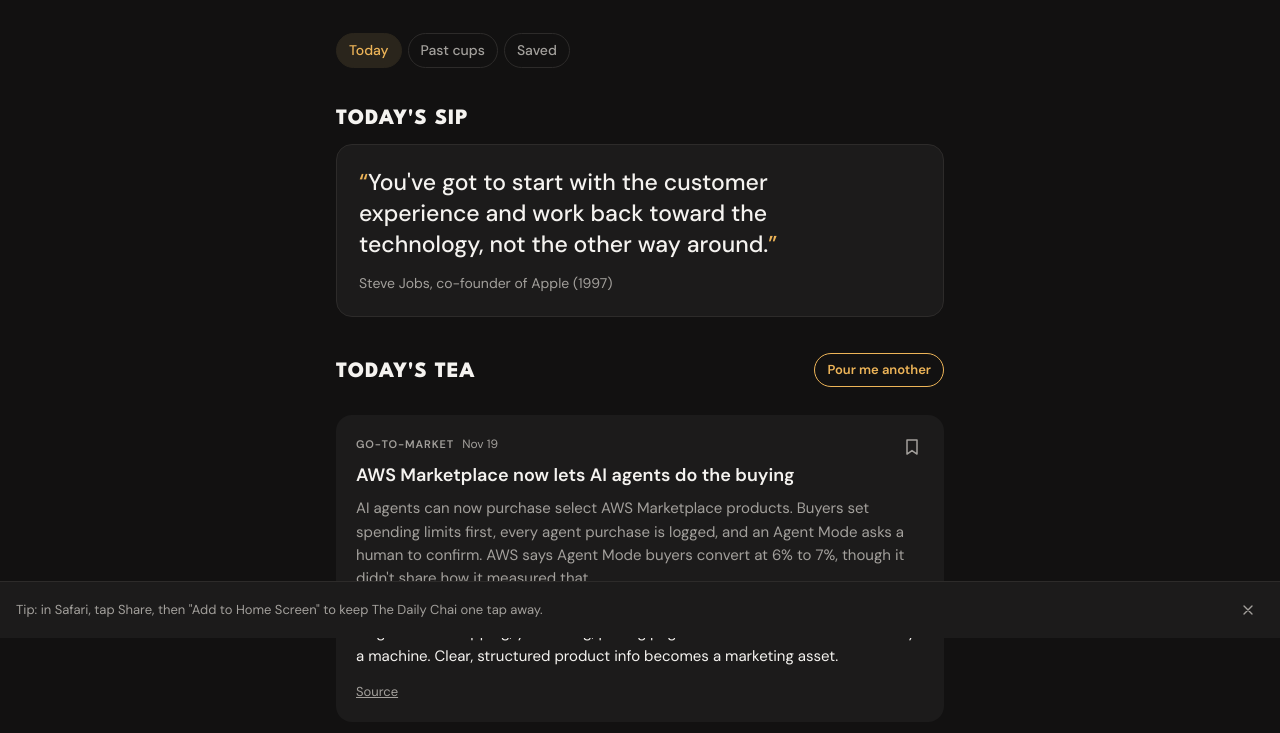
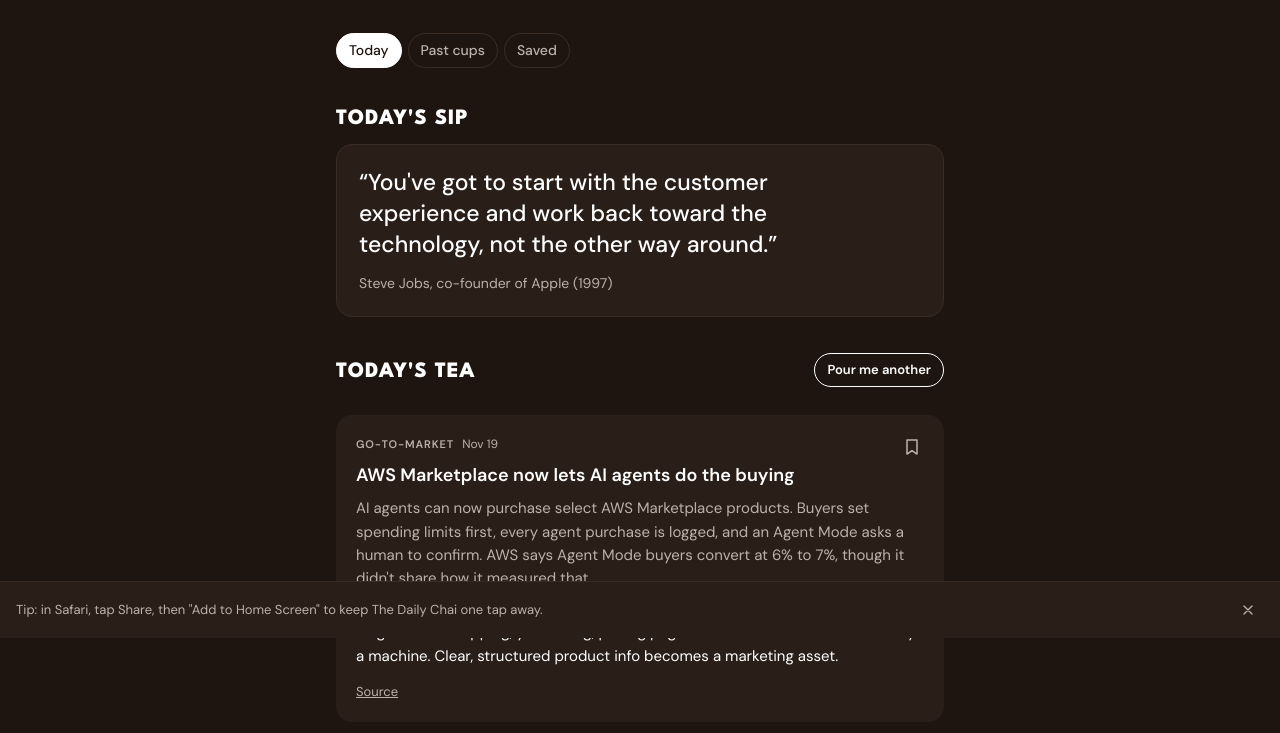
Before and after one commit to jennachailatte/the-daily-chai, a plain HTML site: page index.html in a window 1280 px wide. Shown: the part 162-895 px from the top of the page. Drawn offline with Linux system fonts and the light colour scheme.

Commit message:
Dark brown and white palette, and a hand-drawn smiling teacup icon
Co-Authored-By: Claude Opus 5.5 <noreply@anthropic.com>
Claude-Session: https://claude.ai/code/session_01Cgd9gUgktFazwuF5X4sTWw

```diff
--- a/index.html
+++ b/index.html
@@ -5,7 +5,7 @@
 <meta name="viewport" content="width=device-width, initial-scale=1, viewport-fit=cover">
 <title>The Daily Chai</title>
 <meta name="description" content="A daily five-minute digest of B2B tech news with product marketing takeaways.">
-<meta name="theme-color" content="#121111">
+<meta name="theme-color" content="#1F1510">
 <meta name="apple-mobile-web-app-capable" content="yes">
 <meta name="mobile-web-app-capable" content="yes">
 <meta name="apple-mobile-web-app-status-bar-style" content="black-translucent">
@@ -18,16 +18,16 @@
 <style>
 /* Layout: one narrow reading column with a tab bar: Today, Past cups, Saved. */
 :root {
-  /* Palette: espresso neutrals with one golden chai accent. Always dark. */
-  --bg: #121111;          /* espresso */
-  --surface: #1C1B1B;     /* cards */
-  --ink: #F5F3F0;         /* steamed milk */
-  --muted: #A3A09C;       /* neutral grey */
-  --line: #2D2B2A;
-  --matcha: #EDB458;      /* golden chai: the one accent */
-  --matcha-soft: #2A251C; /* faint gold tint for selected states */
-  --sage: #1C1B1B;        /* quote card */
-  --chai: #EDB458;
+  /* Palette: two colors only. Dark brown and white. Always dark. */
+  --bg: #1F1510;          /* dark brown */
+  --surface: #2A1E18;     /* cards: a step lighter */
+  --ink: #FFFFFF;         /* white */
+  --muted: #BDB2AB;       /* white, softened */
+  --line: #3B2C24;
+  --matcha: #FFFFFF;      /* accent is white too */
+  --matcha-soft: #FFFFFF; /* selected states: solid white */
+  --sage: #2A1E18;        /* quote card */
+  --chai: #FFFFFF;
   color-scheme: dark;
   --title: "League Spartan", "Futura", "Avenir Next", system-ui, sans-serif;
   --display: "DM Sans", system-ui, -apple-system, sans-serif;
@@ -86,7 +86,7 @@ html, body { overscroll-behavior-y: contain; }
 .pull svg { width: 18px; height: 18px; }
 .pull.ready { color: var(--matcha); border-color: var(--matcha); }
 .pour { position: fixed; inset: 0; z-index: 40; background: var(--bg); overflow: hidden; display: grid; place-items: center; }
-.pour .tea { position: absolute; left: 0; right: 0; bottom: 0; height: 0; background: linear-gradient(to top, #C98A2E, var(--matcha)); }
+.pour .tea { position: absolute; left: 0; right: 0; bottom: 0; height: 0; background: linear-gradient(to top, #EDE6E1, #FFFFFF); }
 .pour.fill .tea { animation: fillup 1.5s cubic-bezier(.45,.05,.35,1) forwards; }
 .pour .wave { position: absolute; left: 0; bottom: calc(100% - 1px); width: 200%; height: 28px; fill: var(--matcha); animation: slosh 1.2s linear infinite; }
 .pourText { position: relative; font-family: var(--title); font-weight: 800; text-transform: uppercase; letter-spacing: .06em; font-size: 22px; color: var(--ink); text-align: center; padding: 0 24px;; font-size: 16px; background: var(--bg); padding: 12px 20px; border-radius: 99px; }
@@ -98,7 +98,7 @@ html, body { overscroll-behavior-y: contain; }
 #tea { display: flex; flex-direction: column; gap: 14px; }
 .tabs { display: flex; gap: 6px; flex-wrap: wrap; }
 .tabs a { text-decoration: none; color: var(--muted); font-size: 14px; font-weight: 500; padding: 6px 12px; border-radius: 99px; border: 1px solid var(--line); }
-.tabs a[aria-current="page"] { color: var(--matcha); background: var(--matcha-soft); border-color: var(--matcha-soft); }
+.tabs a[aria-current="page"] { color: var(--bg); background: var(--ink); border-color: var(--ink); }
 .section { display: flex; flex-direction: column; gap: 14px; }
 .story .actions { display: flex; gap: 16px; align-items: center; }
 #view { display: flex; flex-direction: column; gap: 36px; }
--- a/sw.js
+++ b/sw.js
@@ -1,5 +1,5 @@
 // Network first so each morning's edition shows up; falls back to the last copy when offline.
-const CACHE = "tea-v21";
+const CACHE = "tea-v22";
 self.addEventListener("install", e => { self.skipWaiting(); });
 self.addEventListener("activate", e => e.waitUntil(self.clients.claim()));
 self.addEventListener("fetch", e => {
```
Also changed, not shown: icons/apple-touch-icon.png, icons/icon-192.png, icons/icon-512.png, manifest.json.
